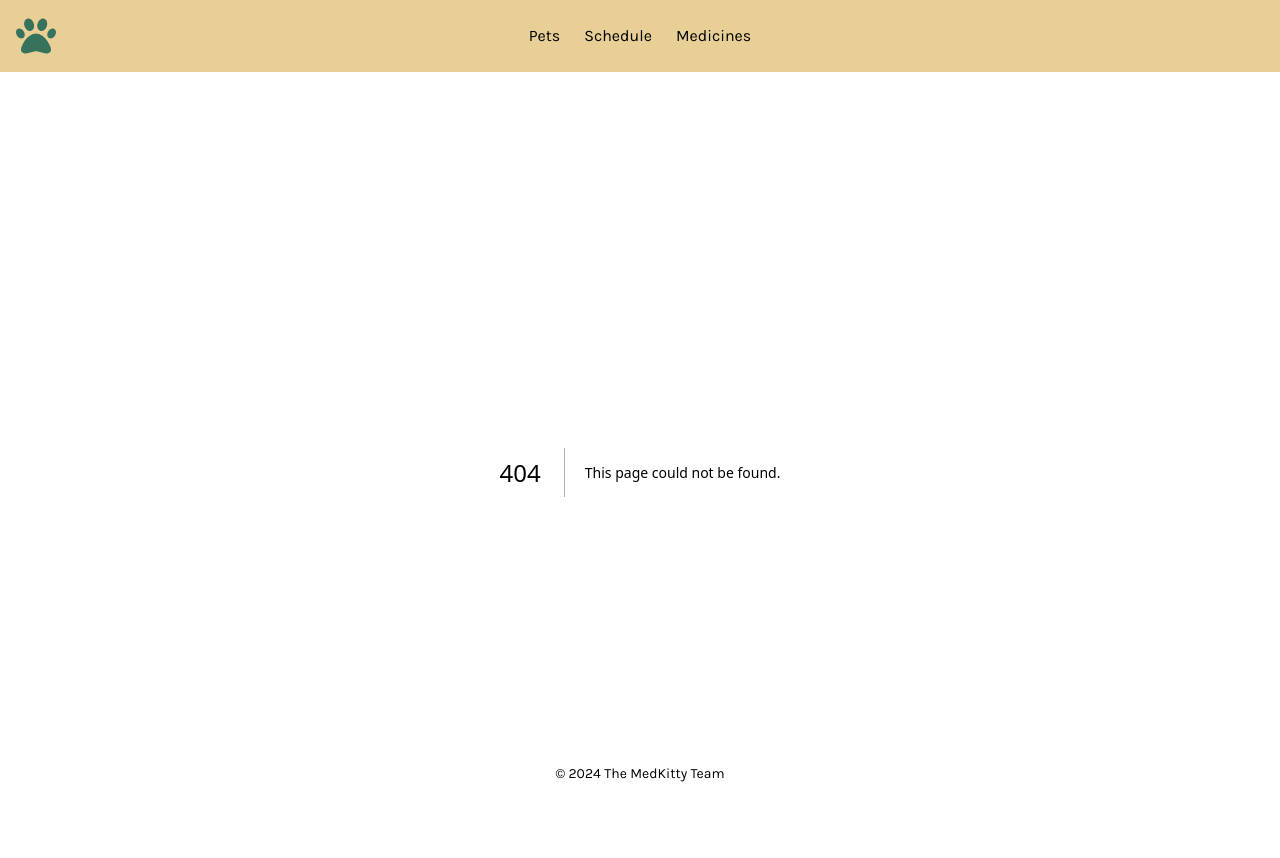
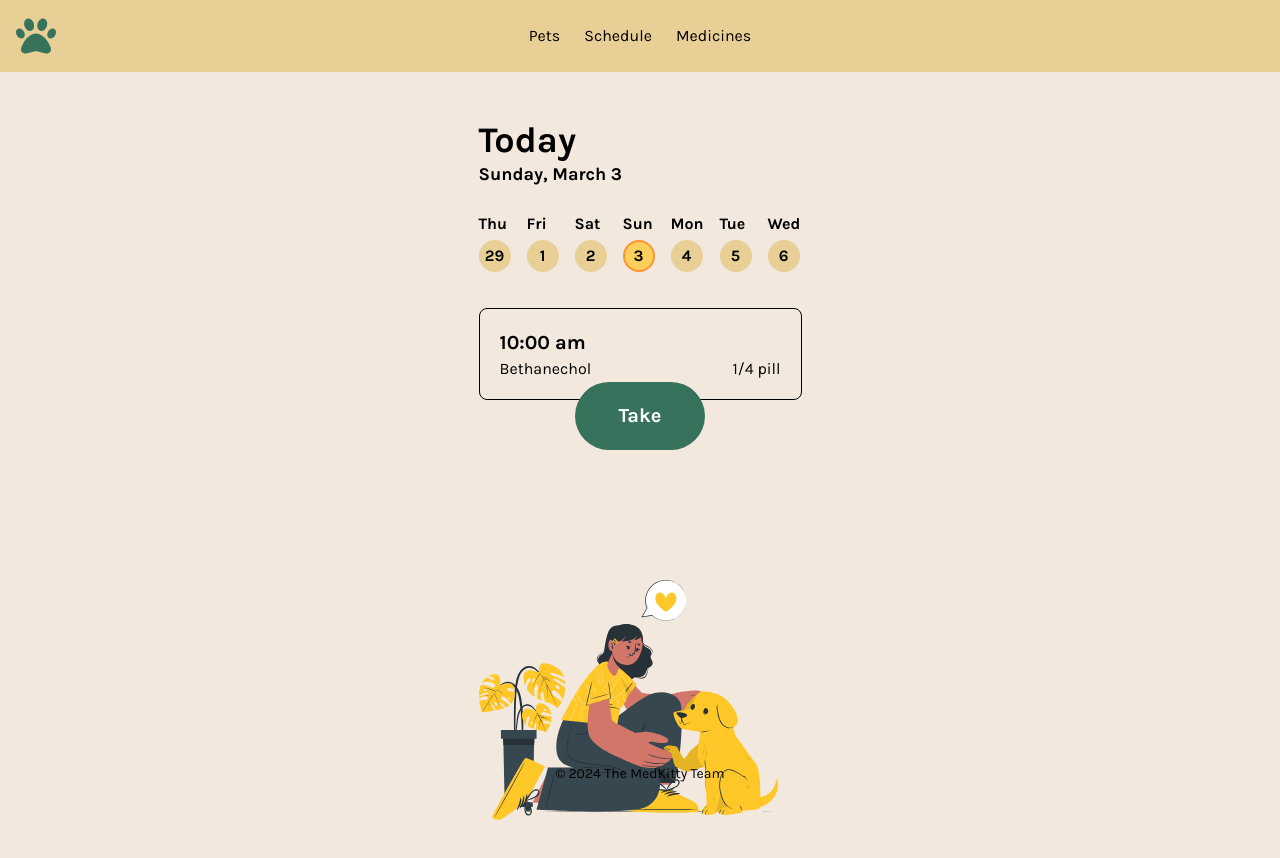
Before and after one commit to piotr-bak/medkitty, a Next.js app: page /active-pet in a window 1280 px wide. Before the commit this address had no page. Shown: the top 858 px of the page. After the commit the page ends 820 px from the top, so only its background shows below. Built offline with nearby package versions, Linux system fonts and the light colour scheme.

Commit message:
feat: added pages for care setup

```diff
--- /dev/null
+++ b/app/active-pet/page.tsx
@@ -0,0 +1,15 @@
+import Calendar from "../components/dashboard/Calendar";
+import PillPanel from "../components/dashboard/PillPanel";
+import DashboardImg from "../components/dashboard/Glyph";
+
+export default function Home() {
+  return (
+    <main className="flex items-center justify-center">
+      <div className="pt-12">
+        <Calendar />
+        <PillPanel />
+        <DashboardImg />
+      </div>
+    </main>
+  );
+}
--- a/app/page.tsx
+++ b/app/page.tsx
@@ -6,9 +6,7 @@ export default function Home() {
   return (
     <main className="flex items-center justify-center">
       <div className="pt-12">
-        <Calendar />
-        <PillPanel />
-        <DashboardImg />
+      <h1>Welcome to MedKitty</h1>
       </div>
     </main>
   );
```
Also changed, not shown: app/care-setup/page.tsx (added).
